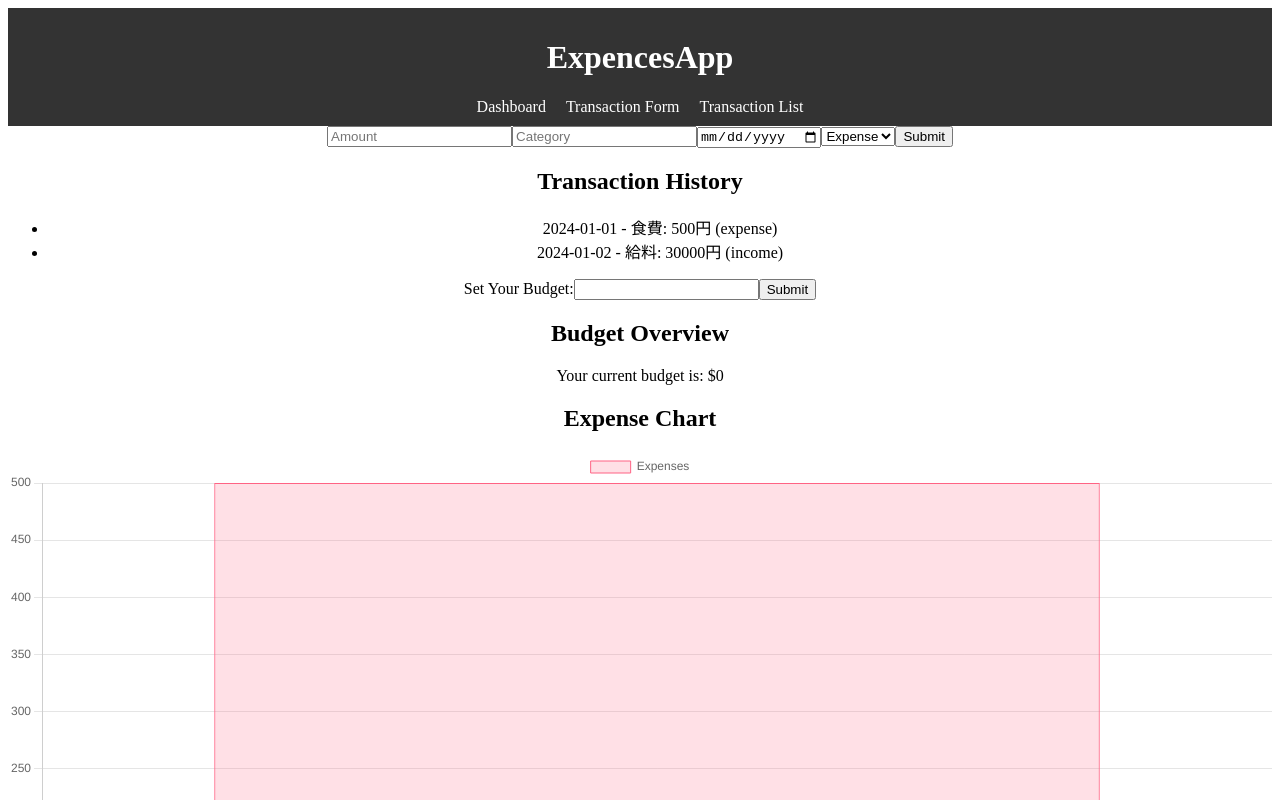
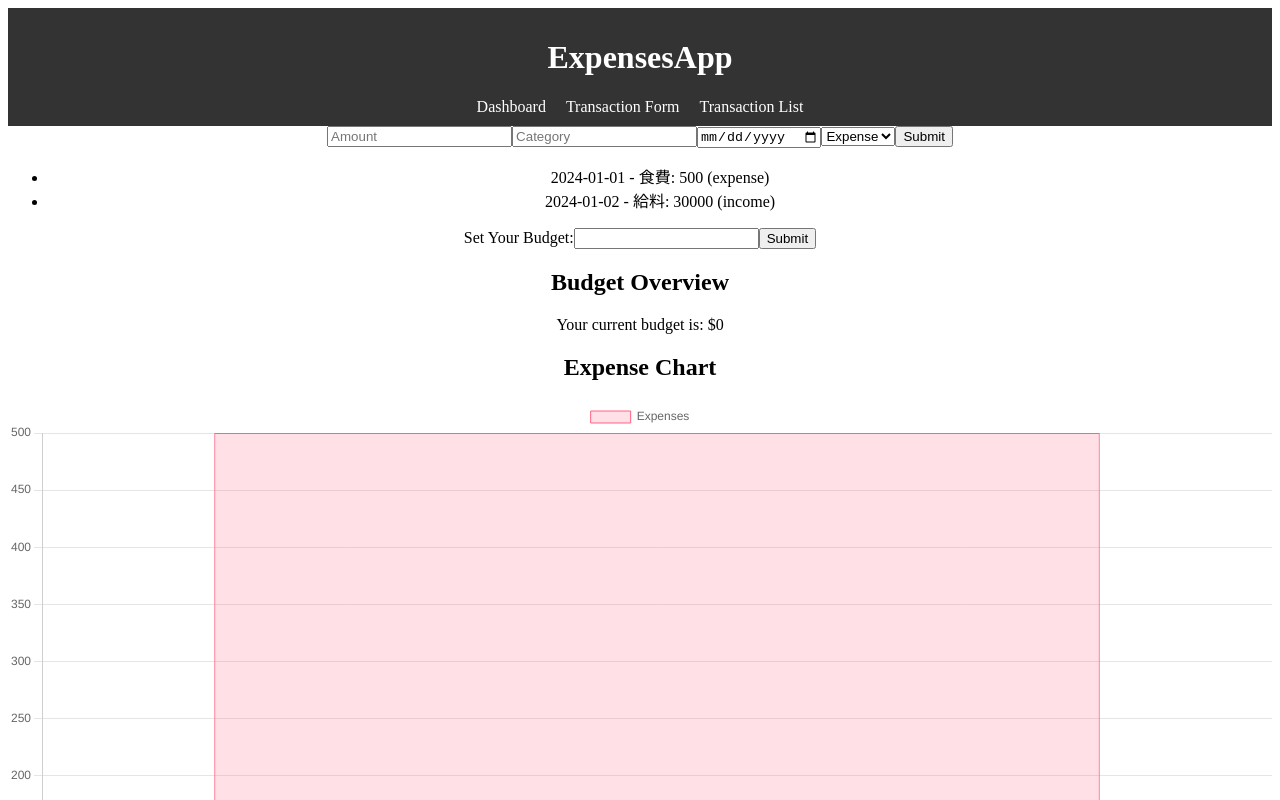
Before and after one commit to KRYgroup/ExpensesApp, a React (Create React App) app in the folder appli/: page /dashboard in a window 1280 px wide. Shown: the top 800 px of the page. Built offline with nearby package versions, Linux system fonts and the light colour scheme; no server answers.

Commit message:
update transaction function

```diff
--- a/appli/src/components/Header.js
+++ b/appli/src/components/Header.js
@@ -28,7 +28,7 @@ const StyledLink = styled(Link)`
 const Header = () => {
   return (
     <HeaderContainer>
-      <h1>ExpencesApp</h1>
+      <h1>ExpensesApp</h1>
       <Nav>
         <StyledLink to="/">Dashboard</StyledLink>
         <StyledLink to="/about">Transaction Form</StyledLink>
--- a/appli/src/components/TransactionForm.js
+++ b/appli/src/components/TransactionForm.js
@@ -1,6 +1,6 @@
 import React, { useState } from 'react';
 
-function TransactionForm() {
+function TransactionForm({ addTransaction }) {
   const [amount, setAmount] = useState('');
   const [category, setCategory] = useState('');
   const [date, setDate] = useState('');
@@ -8,7 +8,18 @@ function TransactionForm() {
 
   const handleSubmit = (e) => {
     e.preventDefault();
-    // ここで入力値を処理します（例えば、状態をリフトアップして親コンポーネントに送信）
+    const newTransaction = {
+      date: date || new Date().toISOString().split('T')[0], // 日付が入力されていない場合、現在の日付を使用
+      category: category,
+      amount: parseFloat(amount),
+      type: type
+    };
+    addTransaction(newTransaction); // 新しい取引を追加する関数を呼び出す
+    // フォームのフィールドをクリアする
+    setAmount('');
+    setCategory('');
+    setDate('');
+    setType('expense');
   };
 
   return (
--- a/appli/src/components/TransactionList.js
+++ b/appli/src/components/TransactionList.js
@@ -2,16 +2,13 @@ import React from 'react';
 
 function TransactionList({ transactions }) {
   return (
-    <div>
-      <h2>Transaction History</h2>
     <ul>
       {transactions.map((transaction, index) => (
         <li key={index}>
-            {transaction.date} - {transaction.category}: {transaction.amount}円 ({transaction.type})
+          {transaction.date} - {transaction.category}: {transaction.amount} ({transaction.type})
         </li>
       ))}
     </ul>
-    </div>
   );
 }
 
```
Lines whose indentation alone changed are shown as unchanged.
